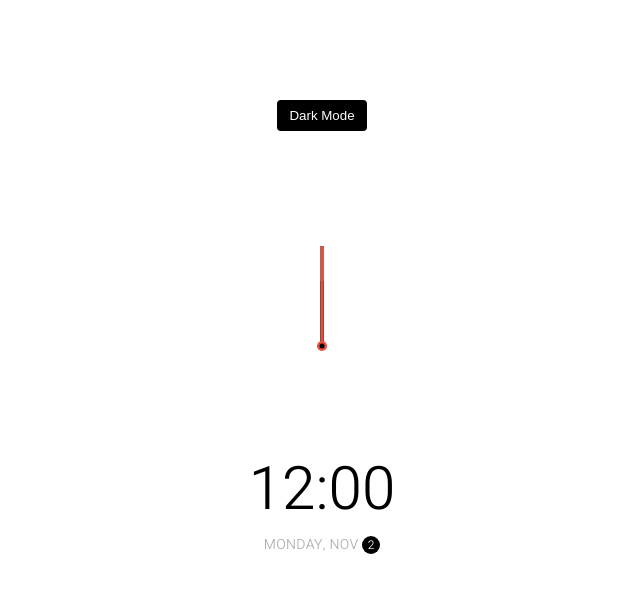
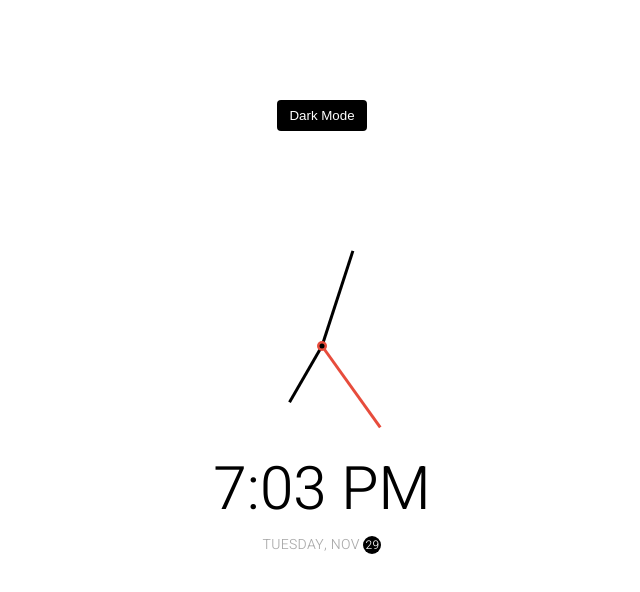
Before and after one commit to SayHelloToKam/theme-clock1, a plain HTML site: page index.html in a window 1280 px wide. Shown: the whole page, without its empty margins (318-958 px from the left). Drawn offline with Linux system fonts and the light colour scheme.

Commit message:
added date and time functionality

```diff
--- a/index.html
+++ b/index.html
@@ -22,8 +22,8 @@
             <div class="needle second"></div>
             <div class="center-point"></div>
         </div>
-        <div class="time">12:00</div>
-        <div class="date">Monday, Nov <span class='circle'>2</span></div>
+        <div class="time"></div>
+        <div class="date"></div>
     </div>
 
     <script src="script.js"></script>
--- a/script.js
+++ b/script.js
@@ -23,12 +23,19 @@ function setTime() {
     const time = new Date()
     const month = time.getMonth()
     const day = time.getDay()
+    const date = time.getDate()
     const hours = time.getHours()
-    const hoursForClock = hours % 12
+    const hoursForClock = hours >= 13 ? hours % 12 : hours;
     const minutes = time.getMinutes()
     const seconds = time.getSeconds()
+    const ampm = hours >= 12 ? 'PM' : 'AM'
 
-    hourEl.style.transform = `translate(-50%, -100%) rotate()`
+    hourEl.style.transform = `translate(-50%, -100%) rotate(${scale(hoursForClock, 0, 12, 0, 360)}deg)`
+    minuteEl.style.transform = `translate(-50%, -100%) rotate(${scale(minutes, 0, 60, 0, 360)}deg)`
+    secondEl.style.transform = `translate(-50%, -100%) rotate(${scale(seconds, 0, 60, 0, 360)}deg)`
+
+    timeEl.innerHTML = `${hoursForClock}:${minutes < 10 ? `0${minutes}` : minutes} ${ampm}`
+    dateEl.innerHTML = `${days[day]}, ${months[month]} <span class='circle'>${date}</span>`
 }
 
 // StackOverflow https://stackoverflow.com/questions/10756313/javascript-jquery-map-a-range-of-numbers-to-another-range-of-numbers
@@ -37,3 +44,5 @@ const scale = (num, in_min, in_max, out_min, out_max) => {
 }
 
 setTime()
+
+setInterval(setTime, 1000)
--- a/style.css
+++ b/style.css
@@ -69,6 +69,7 @@ body {
     height: 65px;
     width: 3px;
     transform-origin: bottom center;
+    transition: all 0.5s ease-in;
 }
 
 .needle.hour{
```
